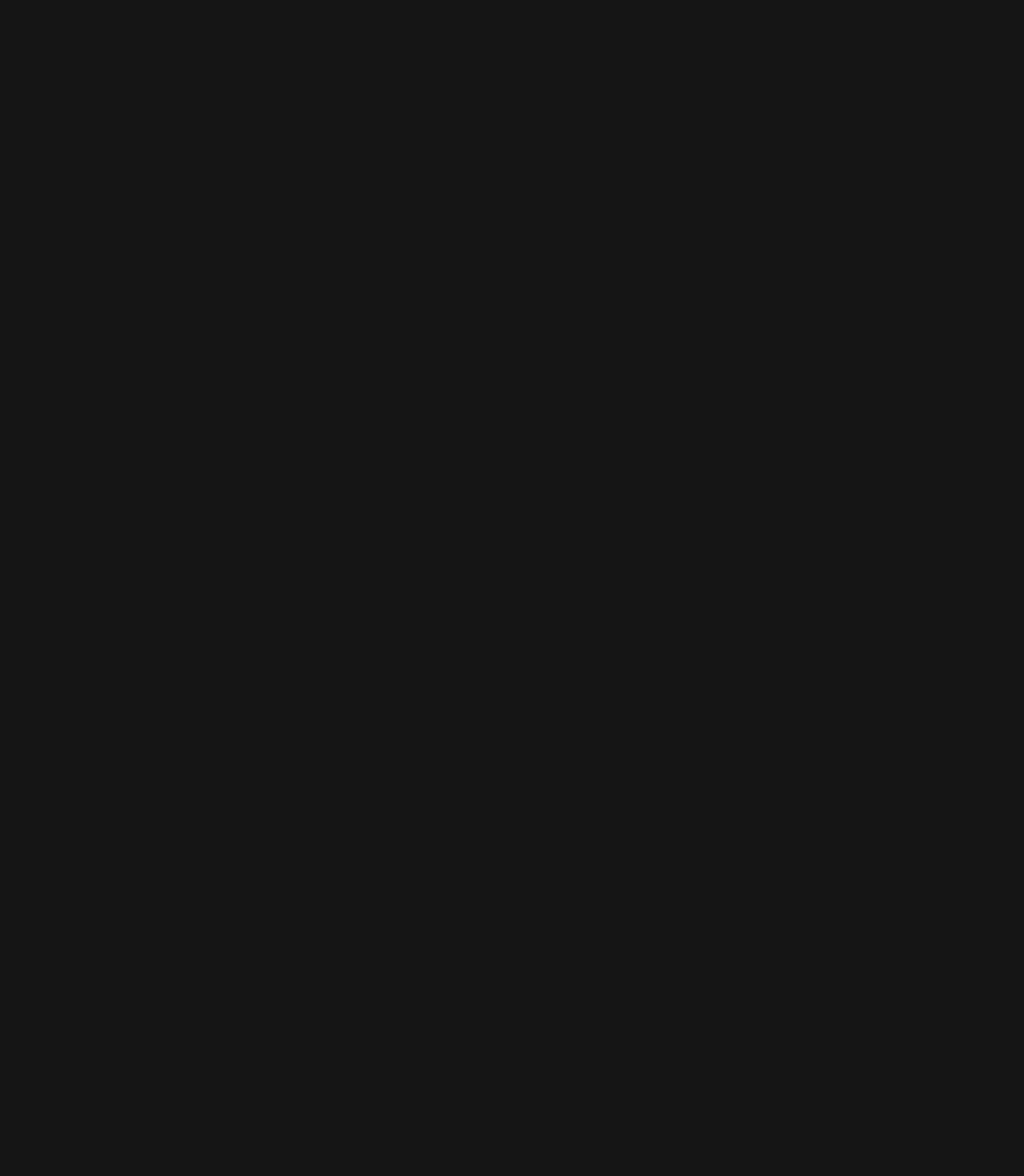
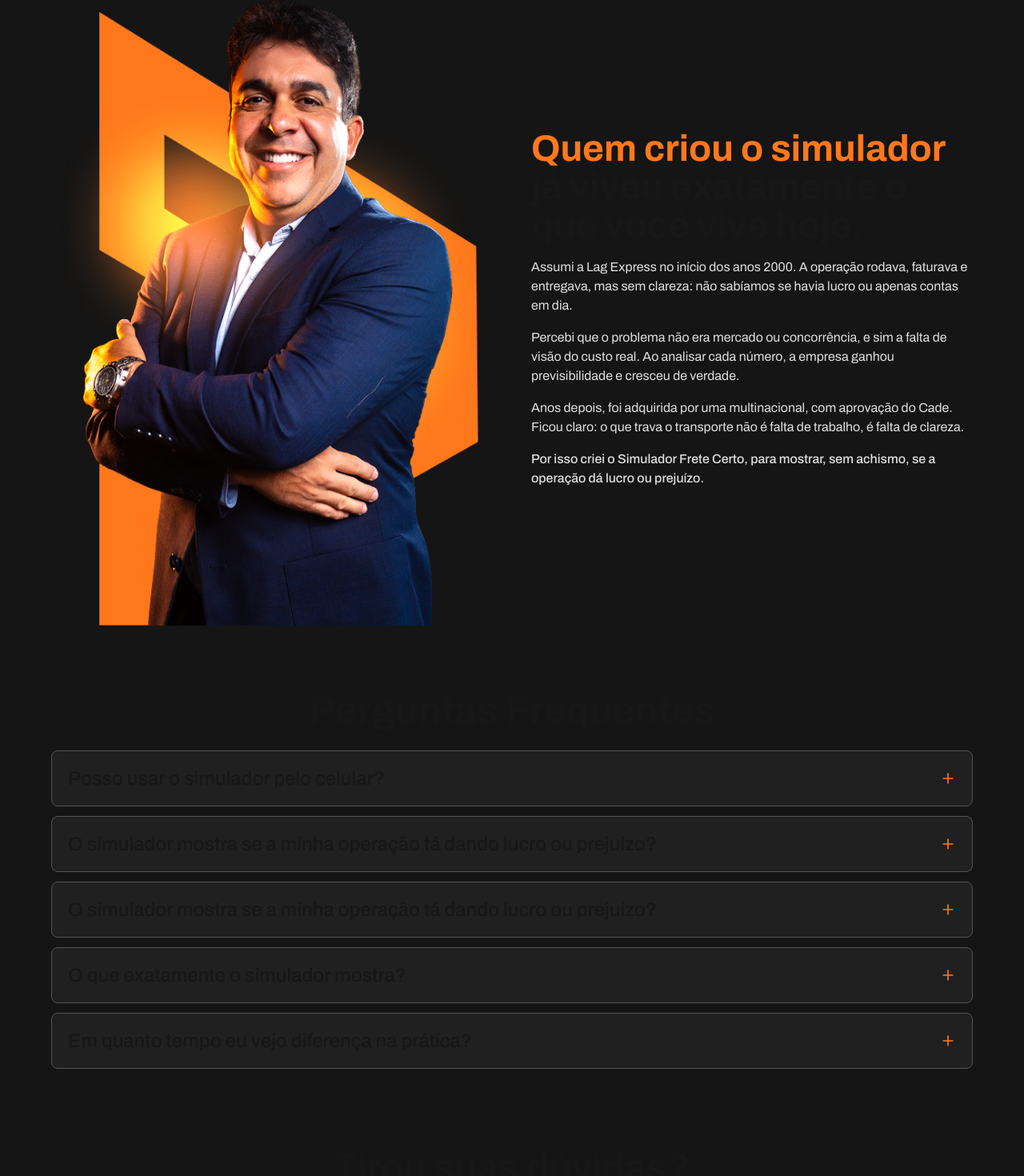
Before and after one commit to MarcosLauremiro/frete-certo, a Next.js app: page / in a window 1280 px wide. Shown: the part 4455-5925 px from the top of the page at 80% size. Before the commit the page ends 4381 px from the top, so only its background shows below. Built offline with nearby package versions, Linux system fonts and the light colour scheme.

Commit message:
finalizando projeto

```diff
--- /dev/null
+++ b/app/componet/Faq.tsx
@@ -0,0 +1,80 @@
+'use client';
+
+import { useState } from 'react';
+import { Plus, Minus } from 'lucide-react';
+
+const faqs = [
+  {
+    title: 'Posso usar o simulador pelo celular?',
+    content:
+      'Sim. O Frete Certo foi feito pra ser simples, rápido e fácil de usar direto do celular. Não precisa instalar nada — é só acessar, preencher os dados e ver o resultado na hora.',
+  },
+  {
+    title: 'O simulador mostra se a minha operação tá dando lucro ou prejuízo?',
+    content:
+      'Não. Ele vai muito além — mostra a viabilidade da sua operação inteira, o que realmente sobra no fim do mês e onde tá o gargalo do lucro.',
+  },
+  {
+    title: 'O simulador mostra se a minha operação tá dando lucro ou prejuízo?',
+    content:
+      'Ele revela a saúde da sua operação: quanto você fatura, quanto gasta, e quanto realmente sobra de lucro. Tudo de forma simples e visual.',
+  },
+  {
+    title: 'O que exatamente o simulador mostra?',
+    content:
+      'Ele revela a saúde da sua operação: quanto você fatura, quanto gasta, e quanto realmente sobra de lucro. Tudo de forma simples e visual.',
+  },
+  {
+    title: 'Em quanto tempo eu vejo diferença na prática?',
+    content:
+      'No primeiro uso. Em minutos você já enxerga se a operação fecha o mês com lucro e onde ajustar pra melhorar.',
+  },
+];
+
+export default function FAQ() {
+  const [openIndex, setOpenIndex] = useState<number | null>(null);
+
+  const toggle = (index: number) => {
+    setOpenIndex(openIndex === index ? null : index);
+  };
+
+  return (
+    <section className="flex flex-col items-center justify-center gap-6 p-4">
+      <h1 className="text-[22px] leading-[26px] font-bold text-center lg:text-left lg:text-[48px] lg:leading-[52px]">
+        Perguntas Frequentes
+      </h1>
+
+      <div className="w-full max-w-6xl flex flex-col gap-3">
+        {faqs.map((faq, index) => {
+          const isOpen = openIndex === index;
+
+          return (
+            <div
+              key={index}
+              className="bg-[#202020] border border-[#545454] rounded-lg px-5 py-4 cursor-pointer transition"
+              onClick={() => toggle(index)}
+            >
+              <div className="flex justify-between items-center gap-4">
+                <h2 className="text-[14px] lg:text-[24px] font-medium">
+                  {faq.title}
+                </h2>
+
+                {isOpen ? (
+                  <Minus size={20} color="#FF781C" />
+                ) : (
+                  <Plus size={20} color="#FF781C" />
+                )}
+              </div>
+
+              {isOpen && (
+                <p className="mt-3 text-[12px] text-[#808080] lg:text-[18px]">
+                  {faq.content}
+                </p>
+              )}
+            </div>
+          );
+        })}
+      </div>
+    </section>
+  );
+}
--- a/app/page.tsx
+++ b/app/page.tsx
@@ -5,7 +5,9 @@
 import { BannerCaminhao } from "./componet/BannerCaminhao";
 import bombagasolina from "../public/Bombagasolina.png"
 import GlowButton from "./componet/Button";
-import { CircleCheckBig, CircleX } from "lucide-react";
+import { CircleCheckBig, CircleX, Plus } from "lucide-react";
+import foto from "../public/Foto Hebert.png"
+import FAQ from "./componet/Faq";
 
 export default function Home() {
   return (
@@ -34,6 +36,8 @@
       <main className="relative z-10">
         <Hero />
         <BannerCaminhao />
+
+        {/* bomba de combustivel.*/}
         <section className="flex flex-col justify-center items-center px-4 w-full lg:relative lg:h-[600px] lg:overflow-hidden">
           {/* Imagem - desktop com sombra laranja - MOVIDA PARA CIMA */}
           <div className="hidden lg:block lg:absolute lg:left-[10%] lg:top-1/2 lg:-translate-y-1/2 lg:z-0">
@@ -64,6 +68,8 @@
             alt="imagem de uma bomba de gasolina e algumas moedas"
           />
         </section>
+
+        {/*pequena sessão laranja*/}
         <section className="bg-[linear-gradient(90deg,_#FF781C_0%,_#000_62.5%)] px-[30px] py-[20px] mb-12 lg:py-[40px]">
           <div className="max-w-7xl mx-auto flex flex-col gap-6 lg:flex-row lg:items-center">
 
@@ -96,6 +102,7 @@
           </div>
         </section>
 
+        {/*testemunhos*/}
         <section className="relative flex flex-col items-center justify-center py-12 overflow-hidden">
           {/* Background image */}
           <Image
@@ -149,6 +156,7 @@
           </div>
         </section>
 
+        {/*pros e contras*/}
         <section className="relative flex flex-col items-center justify-center py-16 gap-4 overflow-hidden p-4">
           <div className="relative z-10 flex items-center justify-center">
             <h1 className="text-[22px] leading-[22px] font-bold mb-[10px] lg:text-[48px] lg:leading-[48px] lg:mb-[20px] lg:max-w-[840px] text-center">Você tá cuidando do seu negócio ou só rodando pra pagar as contas?</h1>
@@ -353,7 +361,66 @@
           </div>
         </section>
 
+        {/** sobre */}
+        <section className="flex flex-col gap-6 p-4 lg:flex-row py-16 lg:items-center lg:gap-12 lg:px-16">
+          {/* Imagem */}
+          <div className="w-full lg:w-1/2 flex justify-center">
+            <Image
+              src={foto}
+              alt="foto herbet"
+              className="rounded-2xl object-cover max-w-[360px] lg:max-w-full"
+            />
+          </div>
+
+          {/* Texto */}
+          <div className="w-full lg:w-1/2 flex flex-col gap-4">
+            <h1 className="text-[22px] leading-[26px] font-bold text-center lg:text-left lg:text-[46px] lg:leading-[48px]">
+              <span className="text-[#FF781C]">Quem criou o simulador</span> já viveu
+              exatamente o que você vive hoje.
+            </h1>
+
+            <div className="flex flex-col gap-4 text-[#E0E0E0]">
+              <p className="text-[12px] leading-[16px] lg:text-[16px] lg:leading-[24px]">
+                Assumi a Lag Express no início dos anos 2000. A operação rodava,
+                faturava e entregava, mas sem clareza: não sabíamos se havia lucro
+                ou apenas contas em dia.
+              </p>
+
+              <p className="text-[12px] leading-[16px] lg:text-[16px] lg:leading-[24px]">
+                Percebi que o problema não era mercado ou concorrência, e sim a
+                falta de visão do custo real. Ao analisar cada número, a empresa
+                ganhou previsibilidade e cresceu de verdade.
+              </p>
+
+              <p className="text-[12px] leading-[16px] lg:text-[16px] lg:leading-[24px]">
+                Anos depois, foi adquirida por uma multinacional, com aprovação do
+                Cade. Ficou claro: o que trava o transporte não é falta de trabalho,
+                é falta de clareza.
+              </p>
+
+              <p className="text-[12px] leading-[16px] lg:text-[16px] lg:leading-[24px] font-medium">
+                Por isso criei o Simulador Frete Certo, para mostrar, sem achismo,
+                se a operação dá lucro ou prejuízo.
+              </p>
+            </div>
+          </div>
+        </section>
+
+        {/**duvidas */}
+        <FAQ/>
+
+        {/**call to action last */}
+        <section className="flex flex-col items-center justify-center gap-1 mb-5 text-center lg:mt-20 lg:gap-4 lg:mb-18">
+          <h1 className="text-[21px] font-semibold leading-[28px] max-w-[230px] lg:max-w-[550px] lg:text-[48px] lg:leading-[56px] text-center">Tirou suas dúvidas?</h1>
+          <p className="text-[8px] text-gray-300 max-w-[208px] lg:text-base lg:max-w-[560px]">Então vem dar o primeiro passo rumo à vida que você merece.</p>
+          <GlowButton>Acessar simulador agora</GlowButton>
+        </section>
       </main>
+
+      <footer className="w-full border-t border-gray-600 flex justify-between items-center p-4">
+        <h1 className="font-light text-[6px] lg:text-[14px]">Frete Certo 2025 © Todos os direitos reservados</h1>
+        <h1 className="font-light text-[6px] lg:text-[14px]">Site feito com carinho por @vini.omoreira</h1>
+      </footer>
     </div>
   );
 }
```
Also changed, not shown: public/Foto Hebert.png (added).
